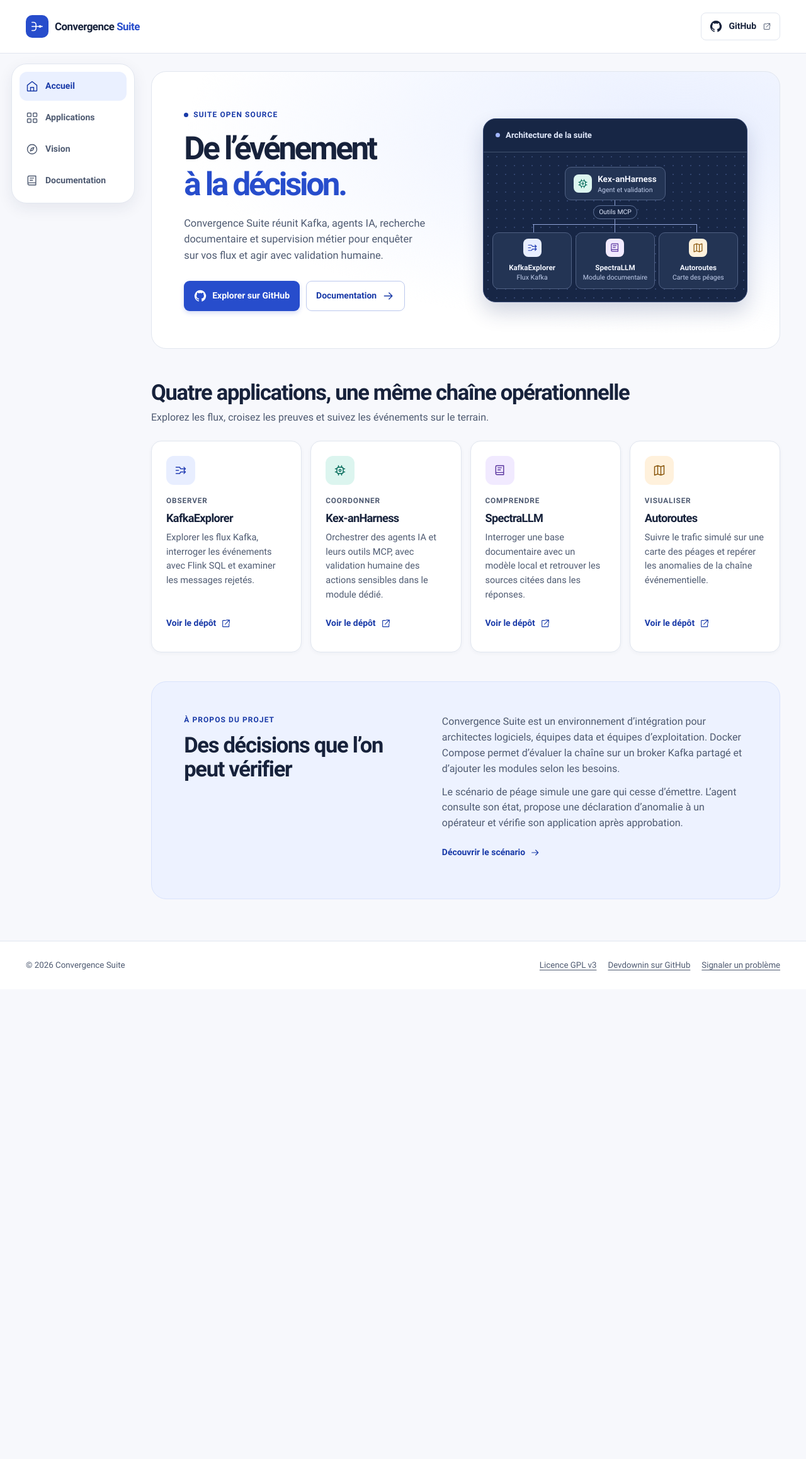
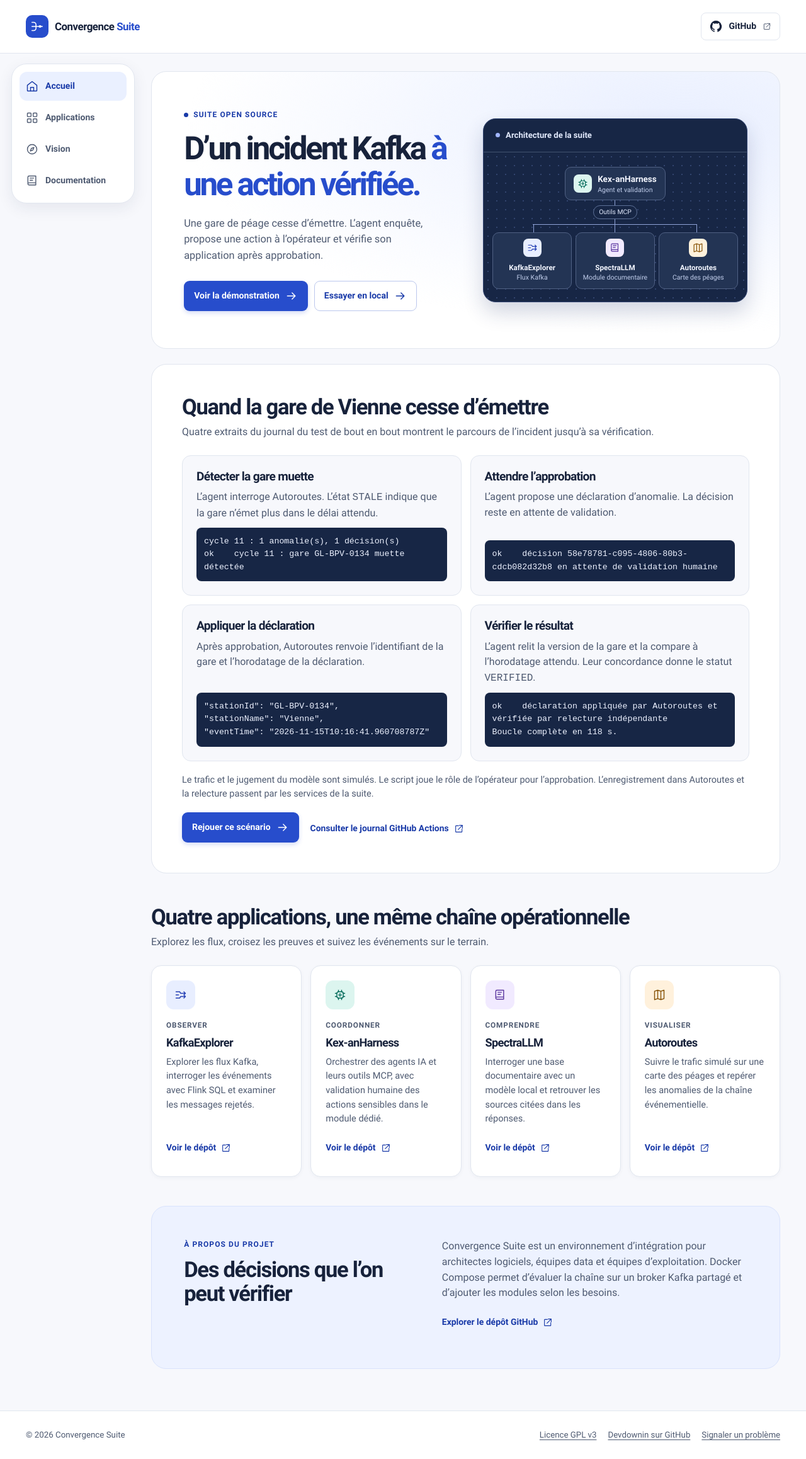
Before and after one commit to devdownin/convergence-suite, a Jekyll site: the page built from website/index.html, in a window 1280 px wide. Shown: the whole page at 63% size. Built offline with Jekyll 4.4.1, drawn with Linux system fonts in a browser that asks for light colours; before the commit the page ends 1571 px from its top, so only the background shows below that.

Commit message:
Highlight the verified Kafka incident demo

```diff
--- a/website/assets/css/main.css
+++ b/website/assets/css/main.css
@@ -278,6 +278,46 @@ h1, h2, h3 { line-height: 1.1; letter-spacing: -.038em; }
 .tone-violet { background: #f1eaff; color: #5a359f; }
 .tone-amber { background: #fff1dc; color: #875308; }
 
+.demo {
+  padding: clamp(22px, 3.8vw, 48px);
+  margin-top: 24px;
+  border: 1px solid var(--line);
+  border-radius: var(--radius);
+  background: var(--surface);
+  scroll-margin-top: 22px;
+}
+.demo-steps {
+  display: grid;
+  grid-template-columns: repeat(2, minmax(0, 1fr));
+  gap: 14px;
+  margin: 0;
+  padding: 0;
+  list-style: none;
+}
+.demo-step {
+  display: grid;
+  grid-template-rows: auto 1fr auto;
+  gap: 10px;
+  padding: clamp(14px, 2vw, 22px);
+  border: 1px solid var(--line);
+  border-radius: 14px;
+  background: var(--canvas);
+}
+.demo-step h3 { font-size: 1.2rem; }
+.demo-step p, .demo-note { color: var(--muted); }
+.demo-step pre {
+  margin: 0;
+  padding: 12px;
+  border-radius: 8px;
+  background: #172645;
+  color: #edf2ff;
+  font-size: .83rem;
+  white-space: pre-wrap;
+  overflow-wrap: anywhere;
+}
+.demo-note { margin-top: 18px; font-size: .91rem; }
+.demo-actions { display: flex; align-items: center; flex-wrap: wrap; gap: 8px 18px; margin-top: 18px; }
+
 .applications { padding-block: 50px 46px; }
 .section-heading { margin-bottom: 24px; }
 h2 { font-size: clamp(1.7rem, 2.7vw, 2.55rem); }
@@ -364,7 +404,7 @@ h2 { font-size: clamp(1.7rem, 2.7vw, 2.55rem); }
   .site-header { padding-block: 13px; }
   .hero, .vision { grid-template-columns: minmax(0, 1fr); }
   .hero { padding: 25px 18px; }
-  .hero-break { display: none; }
+  .demo-steps { grid-template-columns: minmax(0, 1fr); }
   .sidebar { padding: 8px; }
   .sidebar-nav { grid-template-columns: repeat(2, minmax(0, 1fr)); }
   .sidebar-nav a { justify-content: flex-start; gap: 7px; }
--- a/website/index.html
+++ b/website/index.html
@@ -1,20 +1,20 @@
 ---
 layout: default
-title: Kafka, agents IA et supervision métier
-description: "Convergence Suite réunit KafkaExplorer, Kex-anHarness, SpectraLLM et Autoroutes dans un environnement Docker Compose."
+title: Du flux Kafka à l’action vérifiée
+description: "Rejouez un incident sur Kafka avec Convergence Suite, de la détection à la vérification de l’action approuvée."
 permalink: /
 ---
 <section class="hero" aria-labelledby="hero-title">
   <div class="hero-copy">
     <p class="eyebrow"><span></span> Suite open source</p>
-    <h1 id="hero-title">De l’événement<br class="hero-break"> <em>à la décision.</em></h1>
-    <p class="hero-intro">Convergence Suite réunit Kafka, agents IA, recherche documentaire et supervision métier pour enquêter sur vos flux et agir avec validation humaine.</p>
+    <h1 id="hero-title">D’un incident Kafka <em>à une action vérifiée.</em></h1>
+    <p class="hero-intro">Une gare de péage cesse d’émettre. L’agent enquête, propose une action à l’opérateur et vérifie son application après approbation.</p>
     <div class="hero-actions">
-      <a class="button button-primary" href="{{ site.project_repository }}">
-        {% include icon.html name="github" %} Explorer sur GitHub
+      <a class="button button-primary" href="#demonstration">
+        Voir la démonstration {% include icon.html name="arrow" %}
       </a>
-      <a class="button button-secondary" href="{{ '/documentation/' | relative_url }}">
-        Documentation {% include icon.html name="arrow" %}
+      <a class="button button-secondary" href="{{ '/documentation/' | relative_url }}#scenario">
+        Essayer en local {% include icon.html name="arrow" %}
       </a>
     </div>
   </div>
@@ -44,6 +44,46 @@ permalink: /
   </figure>
 </section>
 
+<section class="demo" id="demonstration" aria-labelledby="demo-title">
+  <div class="section-heading">
+    <h2 id="demo-title">Quand la gare de Vienne cesse d’émettre</h2>
+    <p>Quatre extraits du journal du test de bout en bout montrent le parcours de l’incident jusqu’à sa vérification.</p>
+  </div>
+
+  <ol class="demo-steps">
+    <li class="demo-step">
+      <h3>Détecter la gare muette</h3>
+      <p>L’agent interroge Autoroutes. L’état <code>STALE</code> indique que la gare n’émet plus dans le délai attendu.</p>
+      <pre><samp>cycle 11 : 1 anomalie(s), 1 décision(s)
+ok    cycle 11 : gare GL-BPV-0134 muette détectée</samp></pre>
+    </li>
+    <li class="demo-step">
+      <h3>Attendre l’approbation</h3>
+      <p>L’agent propose une déclaration d’anomalie. La décision reste en attente de validation.</p>
+      <pre><samp>ok    décision 58e78781-c095-4806-80b3-cdcb082d32b8 en attente de validation humaine</samp></pre>
+    </li>
+    <li class="demo-step">
+      <h3>Appliquer la déclaration</h3>
+      <p>Après approbation, Autoroutes renvoie l’identifiant de la gare et l’horodatage de la déclaration.</p>
+      <pre><samp>"stationId": "GL-BPV-0134",
+"stationName": "Vienne",
+"eventTime": "2026-11-15T10:16:41.960708787Z"</samp></pre>
+    </li>
+    <li class="demo-step">
+      <h3>Vérifier le résultat</h3>
+      <p>L’agent relit la version de la gare et la compare à l’horodatage attendu. Leur concordance donne le statut <code>VERIFIED</code>.</p>
+      <pre><samp>ok    déclaration appliquée par Autoroutes et vérifiée par relecture indépendante
+Boucle complète en 118 s.</samp></pre>
+    </li>
+  </ol>
+
+  <p class="demo-note">Le trafic et le jugement du modèle sont simulés. Le script joue le rôle de l’opérateur pour l’approbation. L’enregistrement dans Autoroutes et la relecture passent par les services de la suite.</p>
+  <div class="demo-actions">
+    <a class="button button-primary" href="{{ '/documentation/' | relative_url }}#scenario">Rejouer ce scénario {% include icon.html name="arrow" %}</a>
+    <a class="feature-link" href="{{ site.project_repository }}/actions/runs/43702972938/job/132777968691">Consulter le journal GitHub Actions {% include icon.html name="external" %}</a>
+  </div>
+</section>
+
 <section class="applications" id="applications" aria-labelledby="applications-title">
   <div class="section-heading">
     <h2 id="applications-title">Quatre applications, une même chaîne opérationnelle</h2>
@@ -69,7 +109,6 @@ permalink: /
   </div>
   <div>
     <p>Convergence Suite est un environnement d’intégration pour architectes logiciels, équipes data et équipes d’exploitation. Docker Compose permet d’évaluer la chaîne sur un broker Kafka partagé et d’ajouter les modules selon les besoins.</p>
-    <p>Le scénario de péage simule une gare qui cesse d’émettre. L’agent consulte son état, propose une déclaration d’anomalie à un opérateur et vérifie son application après approbation.</p>
-    <a class="feature-link" href="{{ '/documentation/' | relative_url }}#scenario">Découvrir le scénario {% include icon.html name="arrow" %}</a>
+    <a class="feature-link" href="{{ site.project_repository }}">Explorer le dépôt GitHub {% include icon.html name="external" %}</a>
   </div>
 </section>
```
Also changed, not shown: website/documentation.md (+27 -4 lines), README.md.
